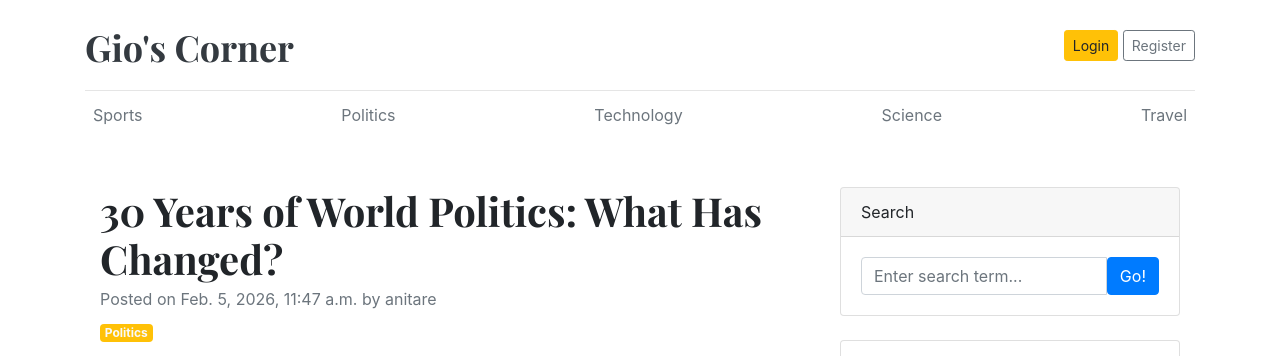
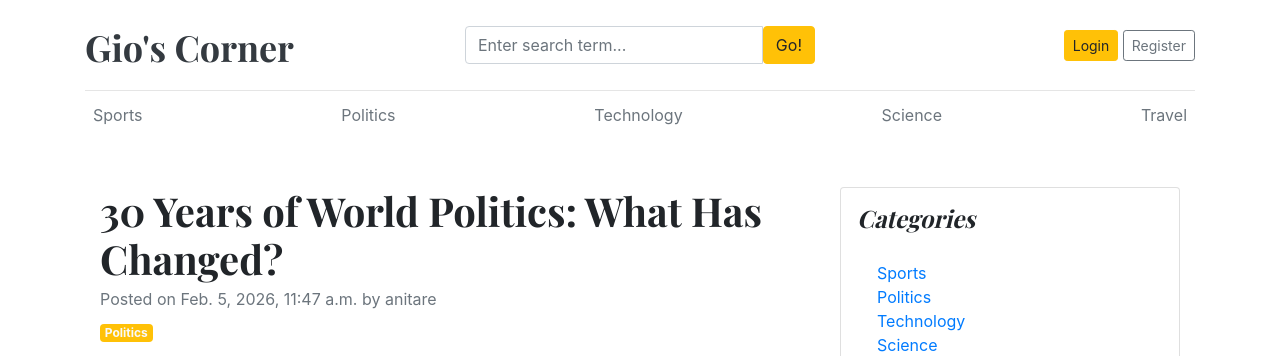
Before and after one commit to Patmut254/django_blog, a Django app: a page that uses templates/base.html in a window 1280 px wide. Shown: the top 356 px of the page. Run offline with Django 5.2, Linux system fonts and the light colour scheme; data comes from the database, SQL or seed files in the repository; parts of the project's set-up code (start-up, migrations or seed data) failed here and were passed over.

Commit message:
create a search function and search path

```diff
--- a/blog_main/urls.py
+++ b/blog_main/urls.py
@@ -26,6 +26,8 @@ urlpatterns = [
     path('', views.home, name='home'),
     path('category/', include('blogs.urls')),
     path('<slug:slug>/', BlogsView.blogs, name='blogs'),
+    #search endpoint
+    path('blogs/search/', BlogsView.search, name="search")
 
 ]
 
--- a/blogs/views.py
+++ b/blogs/views.py
@@ -32,3 +32,6 @@ def blogs(request, slug):
         'single_blog' : single_blog,
     }
     return render(request, 'blogs.html', context)
+
+def search(request):
+    return render(request, "search.html")
--- a/templates/base.html
+++ b/templates/base.html
@@ -25,8 +25,16 @@
     <div class="container">
       <header class="blog-header py-3">
         <div class="row flex-nowrap justify-content-between align-items-center">
-          <div class="col-8 pt-1">
+          <div class="col-4 pt-1">
             <a class="blog-header-logo text-dark" href="/">Gio's Corner</a>
+          </div>
+          <div class="col-4">
+            <form action="{% url 'search' %}" method="GET">
+                <div class="input-group">
+                  <input class="form-control" type="text" name="keyword" placeholder="Enter search term..." aria-label="Enter search term..." aria-describedby="button-search" />
+                  <button type="submit" class="btn btn-warning" id="button-search" type="button">Go!</button>
+                </div>
+            </form>
           </div>
           <div class="col-4 d-flex justify-content-end align-items-center">
             <a class="btn btn-sm btn-warning" href="#">Login</a> &nbsp;
--- a/templates/blogs.html
+++ b/templates/blogs.html
@@ -28,16 +28,7 @@
           </div>
           <!-- Side widgets-->
           <div class="col-lg-4">
-              <!-- Search widget-->
-              <div class="card mb-4">
-                  <div class="card-header">Search</div>
-                  <div class="card-body">
-                      <div class="input-group">
-                          <input class="form-control" type="text" placeholder="Enter search term..." aria-label="Enter search term..." aria-describedby="button-search" />
-                          <button class="btn btn-primary" id="button-search" type="button">Go!</button>
-                      </div>
-                  </div>
-              </div>
+
               <!-- Categories widget-->
               <div class="card mb-4 p-3">
                   <h4 class="font-italic">Categories</h4>
```
Also changed, not shown: templates/search.html (added).
